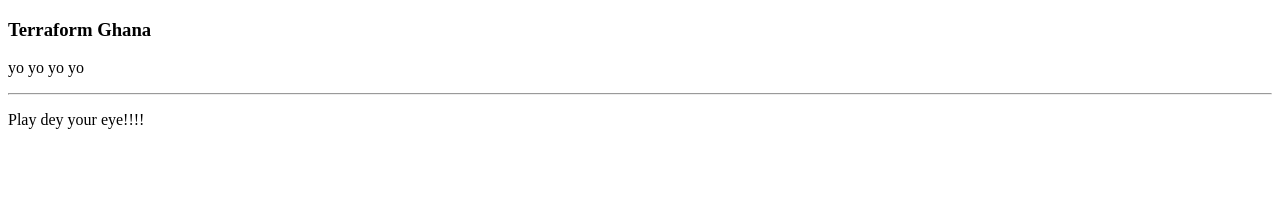
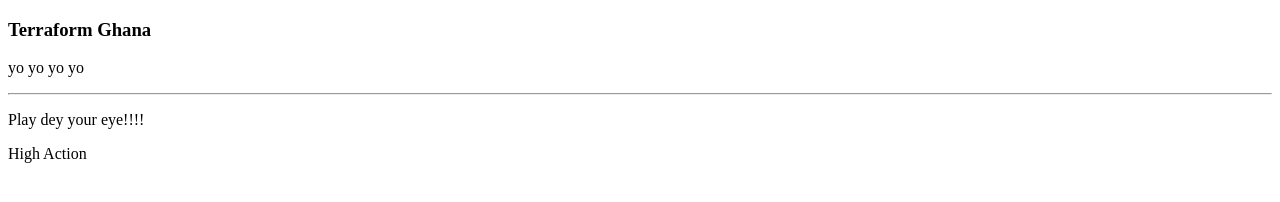
Before and after one commit to agoetee/terraform-beginner-bootcamp-2023, a plain HTML site: page public/index.html in a window 1280 px wide. Drawn offline with Linux system fonts and the light colour scheme.

```diff
--- a/public/index.html
+++ b/public/index.html
@@ -10,5 +10,6 @@
     <p>yo yo yo yo</p>
     <hr>
     <p>Play dey your eye!!!!</p>
+    <p>High Action</p>
 </body>
 </html>
```
Also changed, not shown: 5 other files.
